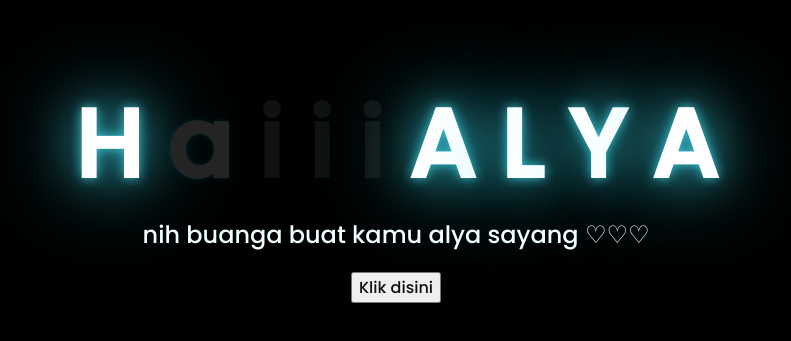
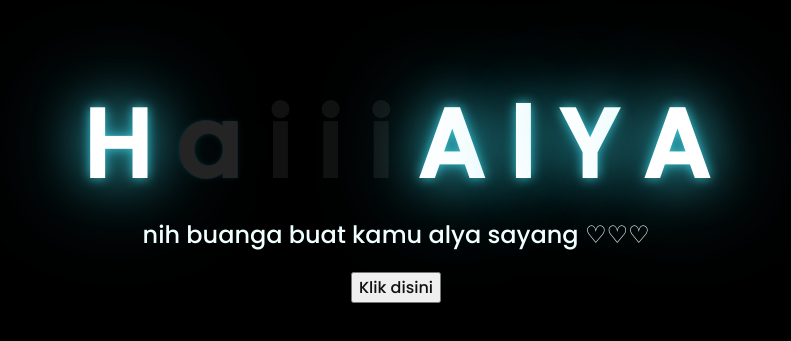
Before and after one commit to AlyaSayangKu/Alya-Ku-Yang-Paling-Sayang, a plain HTML site: page index.html in a window 1280 px wide. Shown: the part 221-562 px from the top of the page, without its empty margins (252-1043 px from the left). Drawn offline with Linux system fonts and the light colour scheme.

Commit message:
Update index.html

```diff
--- a/index.html
+++ b/index.html
@@ -17,7 +17,7 @@
         <span>i</span>
         <span>i</span>
         <span>A</span>
-        <span>L</span>
+        <span>l</span>
         <span>Y</span>
         <span>A</span>
     </div>
```
